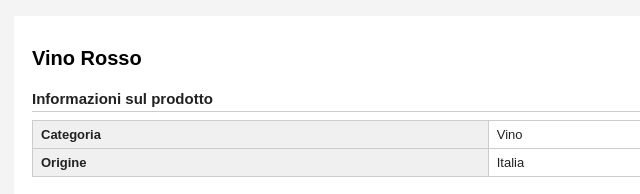
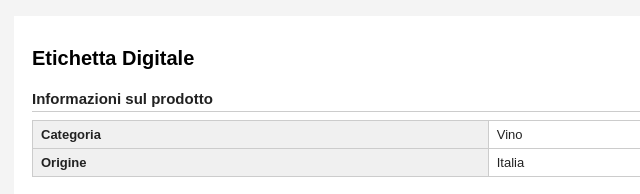
Before and after one commit to raspavincenzo/etichetta_digitale, a plain HTML site: page index.html in a window 1280 px wide. Shown: the top 194 px of the page, 248-888 px from the left. Drawn offline with Linux system fonts and the light colour scheme.

Commit message:
Update index.html

```diff
--- a/index.html
+++ b/index.html
@@ -88,7 +88,7 @@ table th {
 
 <div class="container">
 
-  <h1>Vino Rosso</h1>
+  <h1>Etichetta Digitale</h1>
   <div class="subtitle">
 
   </div>
```
